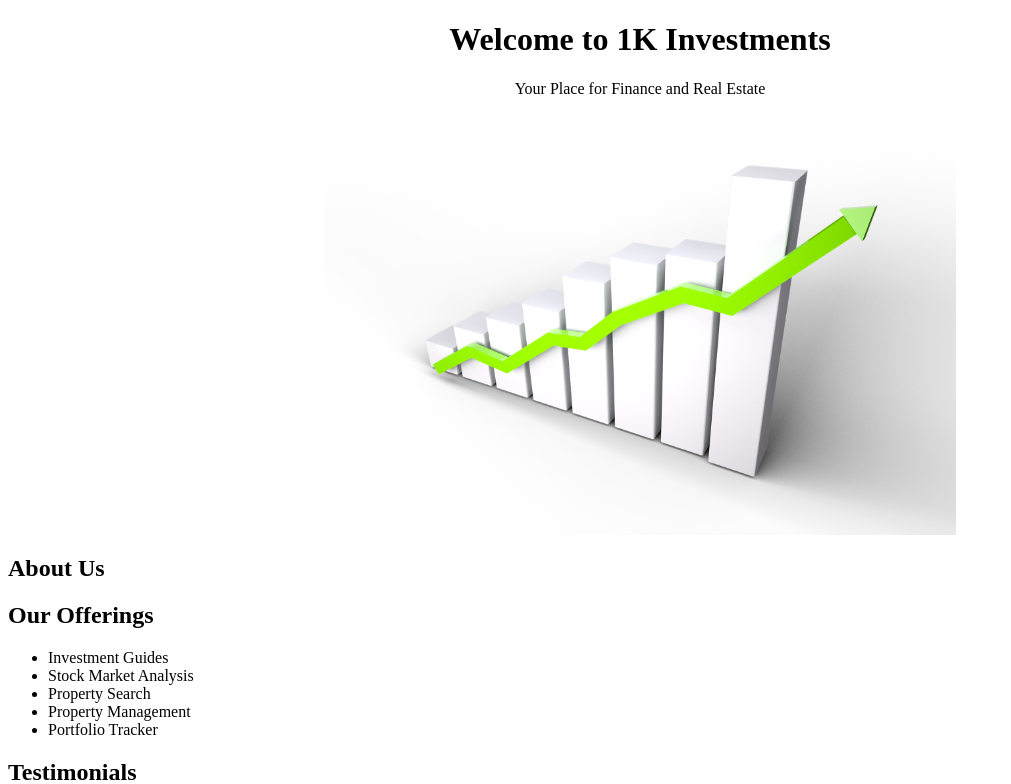
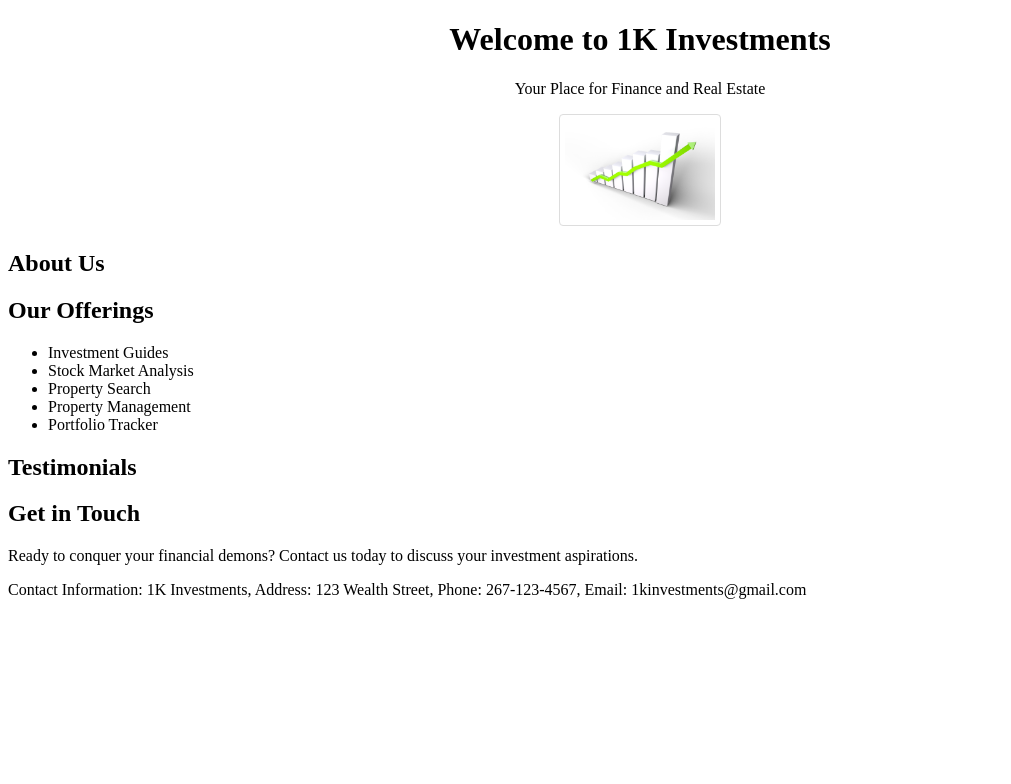
Before and after one commit to Mikal278/1kinvestments, a PHP site: page / in a window 1280 px wide. Shown: the top 784 px of the page, without its empty margins (0-1011 px from the left). After the commit the page ends 599 px from the top, so only its background shows below. Run offline with PHP 8.4, Linux system fonts and the light colour scheme.

Commit message:
Update main.css

```diff
--- a/main.css
+++ b/main.css
@@ -3,9 +3,8 @@ header {
 }
 
 img {
-	display: block;
- 	margin-left: auto;
-  	margin-right: auto;
-  	width: 50%;
-	height: 50%;
+  	border: 1px solid #ddd;
+ 	border-radius: 4px;
+	padding: 5px;
+	width: 150px;
 }
```
